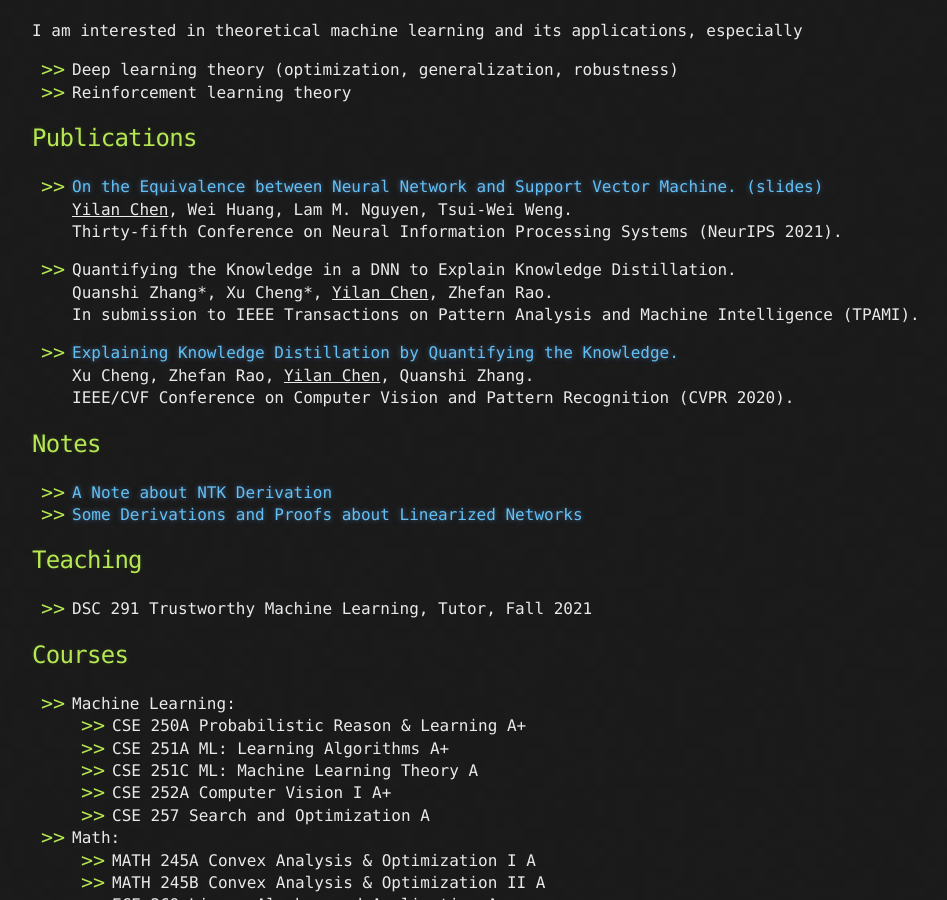
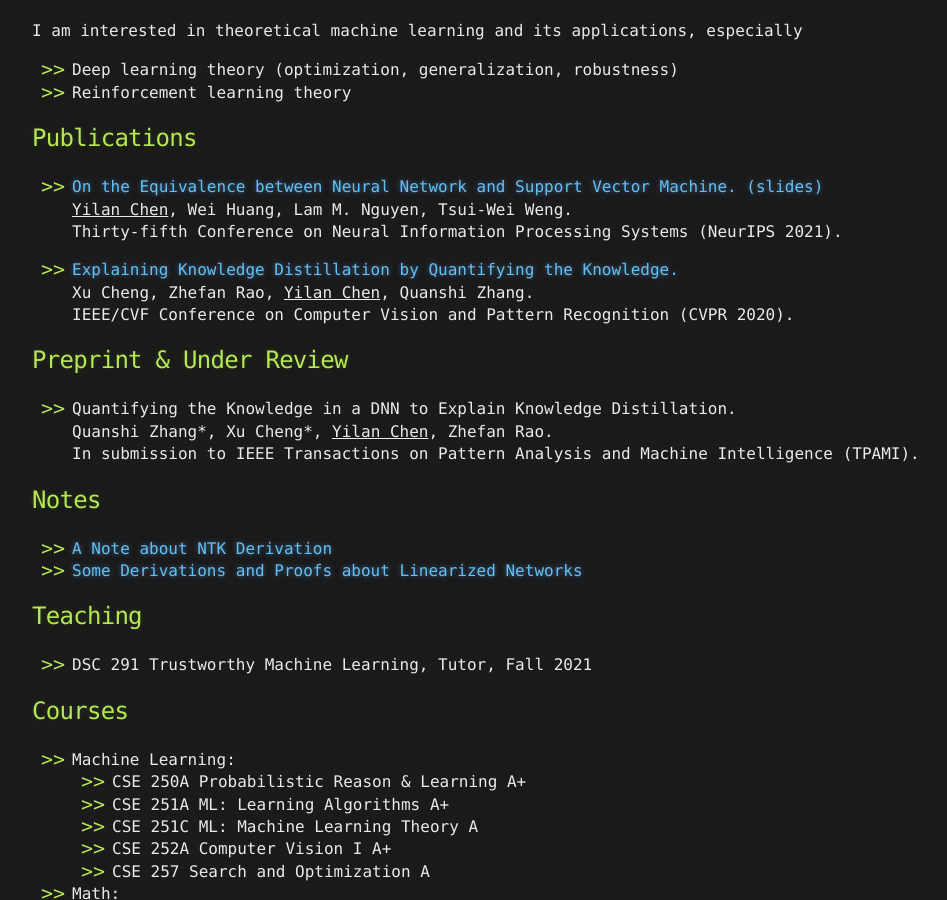
Before and after one commit to yilanchen6/yilanchen6.github.io, a Jekyll site: the page built from index.md, in a window 1280 px wide and 900 px high, scrolled down 537 px. Shown: the whole window, without its empty margins (108-1055 px from the left). Built offline with Jekyll 4.4.1, drawn with Linux system fonts in a browser that asks for light colours; our own code applies the rules of GitHub Pages for plain Markdown files.

Commit message:
Update index.md

```diff
--- a/index.md
+++ b/index.md
@@ -39,14 +39,23 @@ I am interested in theoretical machine learning and its applications, especially
 <u>Yilan Chen</u>, Wei Huang, Lam M. Nguyen, Tsui-Wei Weng.<br>
 Thirty-fifth Conference on Neural Information Processing Systems (NeurIPS 2021).
 
+
+- [Explaining Knowledge Distillation by Quantifying the Knowledge.](https://arxiv.org/abs/2003.03622)<br>
+Xu Cheng, Zhefan Rao, <u>Yilan Chen</u>, Quanshi Zhang.<br>
+IEEE/CVF Conference on Computer Vision and Pattern Recognition (CVPR 2020).
+
+
+
+
+## Preprint & Under Review
+
 - Quantifying the Knowledge in a DNN to Explain Knowledge Distillation.<br>
 Quanshi Zhang\*, Xu Cheng\*, <u>Yilan Chen</u>, Zhefan Rao.<br>
 In submission to IEEE Transactions on Pattern Analysis and Machine Intelligence (TPAMI).
 
 
-- [Explaining Knowledge Distillation by Quantifying the Knowledge.](https://arxiv.org/abs/2003.03622)<br>
-Xu Cheng, Zhefan Rao, <u>Yilan Chen</u>, Quanshi Zhang.<br>
-IEEE/CVF Conference on Computer Vision and Pattern Recognition (CVPR 2020).
+
+
 
 
 
```
